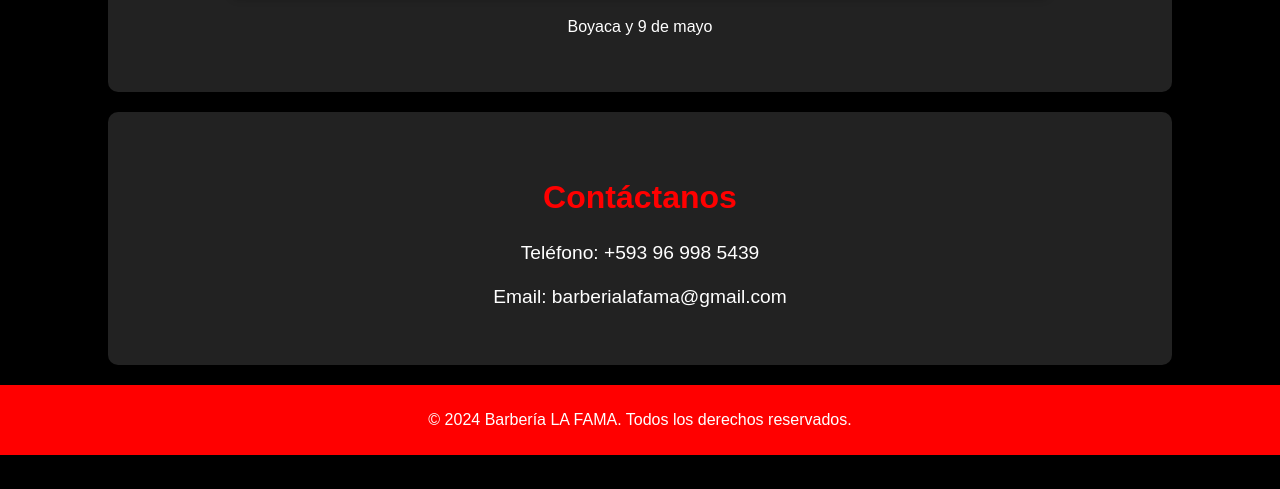
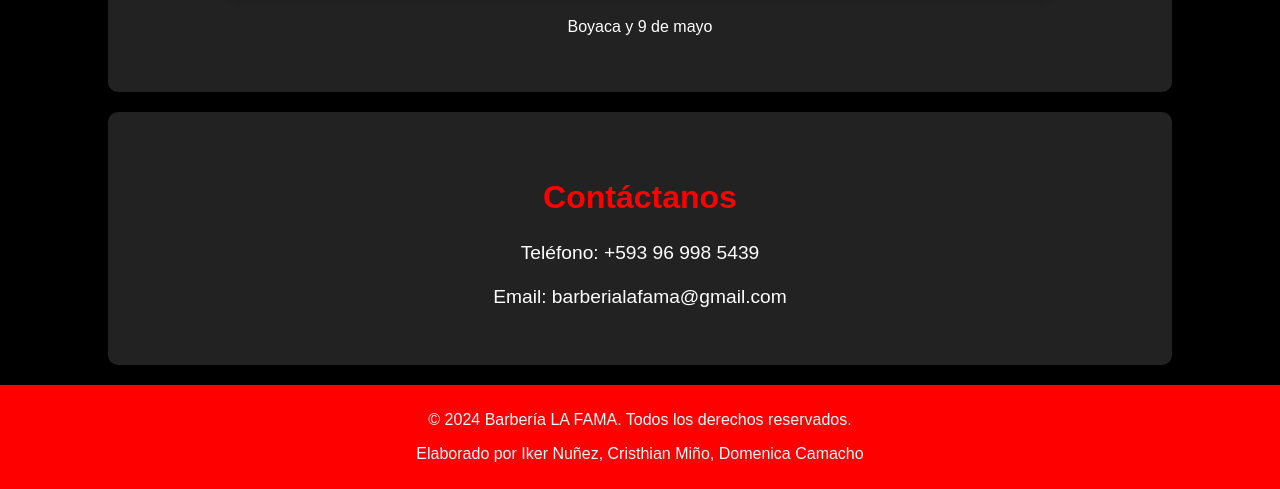
Before and after one commit to shlevss/iker, a plain HTML site: page index.html in a window 1280 px wide. Shown: the part 2572-3061 px from the top of the page. Before the commit the page ends 3027 px from the top, so only its background shows below. Drawn offline with Linux system fonts and the light colour scheme.

Commit message:
Update index.html

```diff
--- a/index.html
+++ b/index.html
@@ -78,6 +78,7 @@
 
     <footer>
         <p>&copy; 2024 Barbería LA FAMA. Todos los derechos reservados.</p>
+        <p>Elaborado por Iker Nuñez, Cristhian Miño, Domenica Camacho</p>
     </footer>
 </body>
 </html>
```
